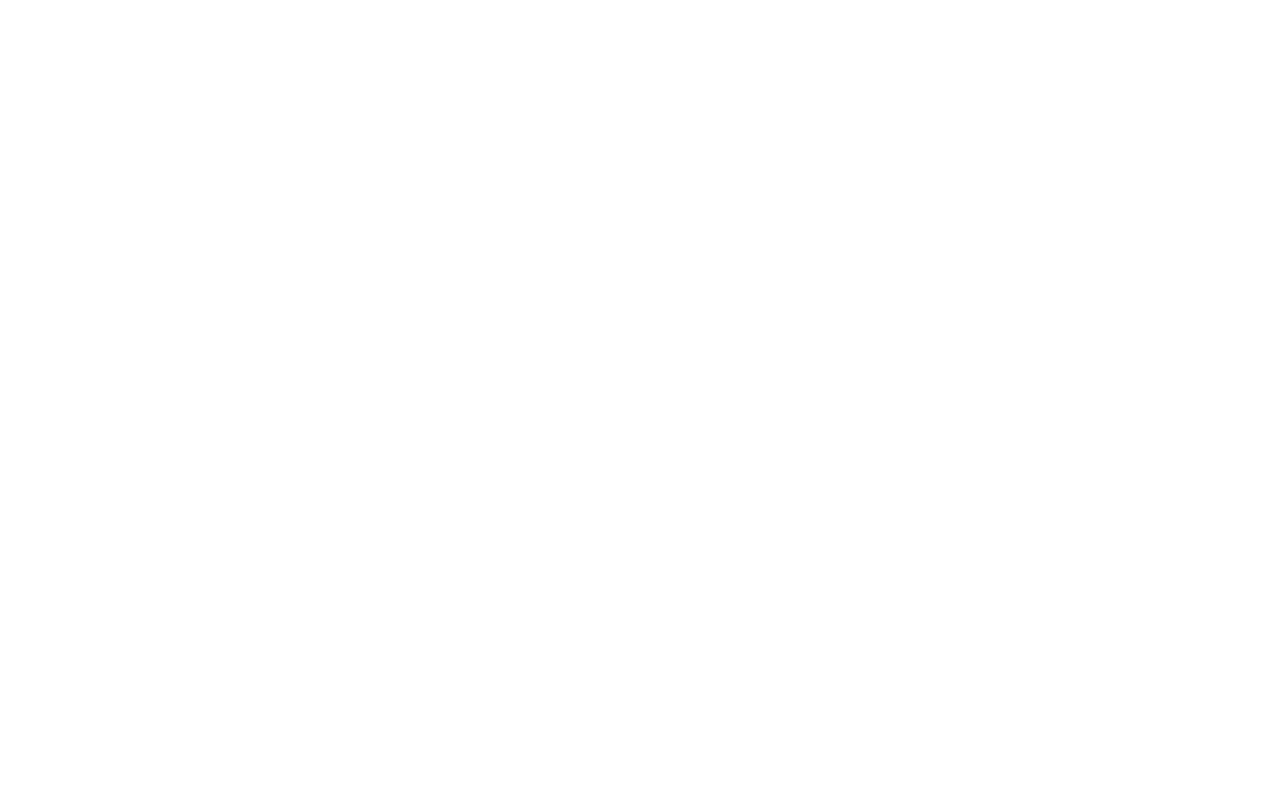
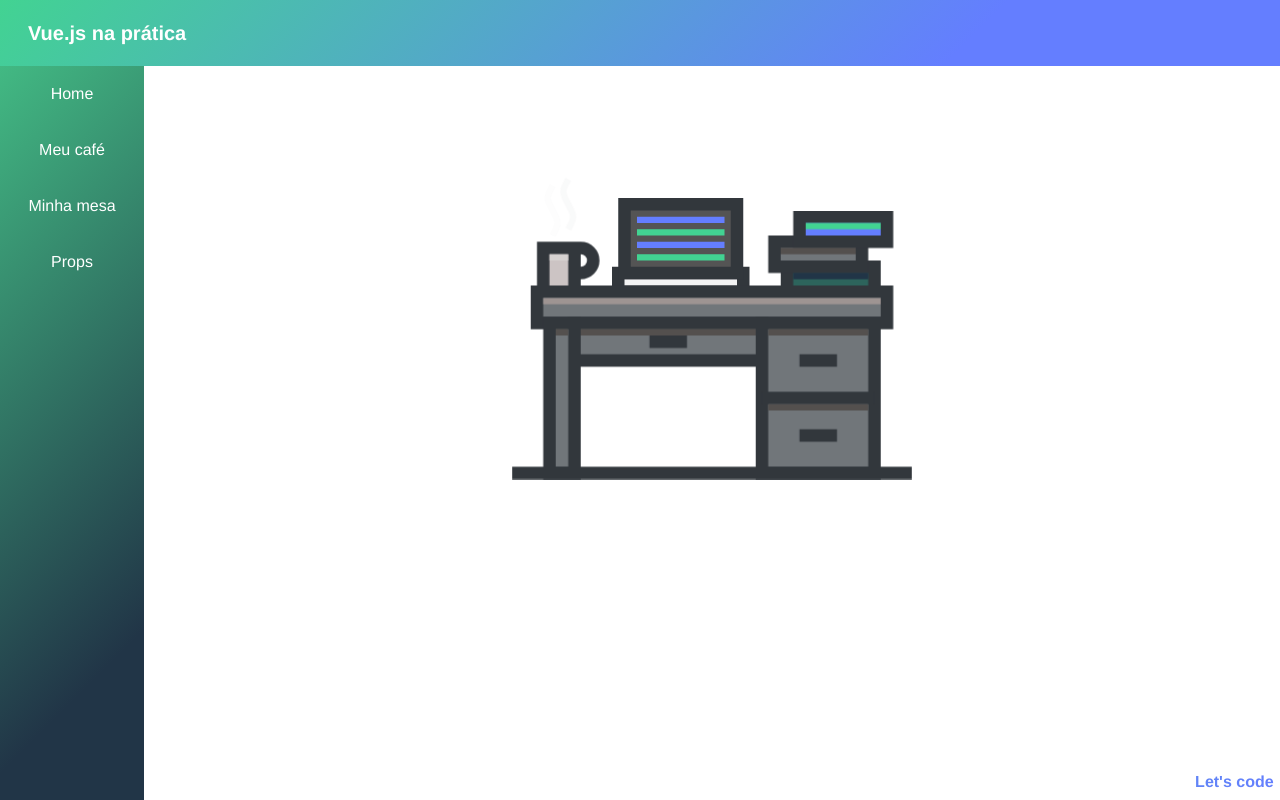
Before and after one commit to cris-scheib/vue-in-practice, a Vue app: page /slot/desk in a window 1280 px wide. Before the commit this address had no page. Built offline with nearby package versions, Linux system fonts and the light colour scheme.

Commit message:
Finalização das telas

```diff
--- a/src/components/home/HomePage.vue
+++ b/src/components/home/HomePage.vue
@@ -13,7 +13,7 @@
           <router-link to="/binding">Bindings</router-link>
         </li>
         <li>
-          <router-link to="/slot">Slots</router-link>
+          <router-link to="/slot/coffee">Slots</router-link>
         </li>
         <li>
           <router-link to="/props">Props</router-link>
--- a/src/components/props/PropsPage.vue
+++ b/src/components/props/PropsPage.vue
@@ -1,4 +1,5 @@
 <template>
+
   <div class="props">
     <div class="container pb-5">
       <customizer-card v-model:colors="colors" />
--- a/src/components/props/partials/CustomizerCard.vue
+++ b/src/components/props/partials/CustomizerCard.vue
@@ -7,11 +7,12 @@
                     {{ color }}
                 </p>
             </div>
+            <input type="color" id="new-color" @change="addColor()" class="hide" v-model="newColor">
             <label for="new-color" title="Adicionar cor">
                 <div class="card-color white">
-                    <input type="color" id="new-color" @change="addColor()" class="hide" v-model="newColor">
                     <svg xmlns="http://www.w3.org/2000/svg" fill="currentColor" viewBox="0 0 16 16">
-                        <path d="M8 4a.5.5 0 0 1 .5.5v3h3a.5.5 0 0 1 0 1h-3v3a.5.5 0 0 1-1 0v-3h-3a.5.5 0 0 1 0-1h3v-3A.5.5 0 0 1 8 4z" />
+                        <path
+                            d="M8 4a.5.5 0 0 1 .5.5v3h3a.5.5 0 0 1 0 1h-3v3a.5.5 0 0 1-1 0v-3h-3a.5.5 0 0 1 0-1h3v-3A.5.5 0 0 1 8 4z" />
                     </svg>
                 </div>
             </label>
@@ -57,7 +58,6 @@
 .card-color.white {
     border: 2px solid white;
     padding: 0.65em 2em;
-    position: relative;
 }
 
 .card-color p {
@@ -66,14 +66,13 @@
 }
 
 .card-color.white svg {
-    height: 2em;
-    position: absolute;
-    top: 20%;
-    left: 36%;
+    height: calc(2em - 2px);
     color: white;
 }
 
 input.hide {
     visibility: hidden;
+    width: 0;
+
 }
 </style>
--- a/src/components/slot/SlotPage.vue
+++ b/src/components/slot/SlotCoffeePage.vue
@@ -13,7 +13,7 @@
 import CoffeeAnimation from './partials/CoffeeAnimation.vue';
 export default {
   components: { Layout, CoffeeAnimation },
-  name: "SlotPage",
+  name: "SlotCoffeePage",
   data() {
     return {
     };
--- /dev/null
+++ b/src/components/slot/SlotDeskPage.vue
@@ -0,0 +1,22 @@
+<template>
+  <layout>
+    <div class="slot">
+      <div class="center">
+        <desk-animation />
+      </div>
+    </div>
+  </layout>
+</template>
+
+<script>
+import Layout from './layout/LayoutComponent.vue';
+import DeskAnimation from './partials/DeskAnimation.vue';
+export default {
+  components: { Layout, DeskAnimation },
+  name: "SlotDeskPage",
+  data() {
+    return {
+    };
+  },
+};
+</script>
--- a/src/components/slot/layout/SidebarComponent.vue
+++ b/src/components/slot/layout/SidebarComponent.vue
@@ -2,9 +2,10 @@
     <div class="sidebar">
         <div class="sidebar-content">
             <nav class="nav flex-column">
-                <a class="nav-link active" aria-current="page" href="#">Home</a>
-                <a class="nav-link" href="#">Dashboard</a>
-                <a class="nav-link" href="#">Reports</a>
+                <router-link class="nav-link" to="/">Home</router-link>
+                <router-link class="nav-link" to="/slot/coffee">Meu café</router-link>
+                <router-link class="nav-link" to="/slot/desk">Minha mesa</router-link>
+                <router-link class="nav-link" to="/props">Props</router-link>
             </nav>
         </div>
     </div>
@@ -23,13 +24,16 @@
     background: linear-gradient(315deg, #213547 25%, #42b983);
 }
 
-.nav-link, .nav-link:hover {
+.nav-link,
+.nav-link:hover {
     color: white;
     padding: 1rem 1rem;
 }
-.nav-link.active{
+
+.nav-link.active {
     font-weight: bold;
 }
+
 .title {
     color: white;
     padding: 0.5em;
--- /dev/null
+++ b/src/components/slot/partials/DeskAnimation.vue
@@ -0,0 +1,143 @@
+<template>
+    <!-- Designed with Figma -->
+    <svg class="desk" viewBox="0 0 64 64" fill="none" xmlns="http://www.w3.org/2000/svg">
+        <g id="study">
+            <rect />
+            <g id="smoke">
+                <path id="smoke-2"
+                    d="M9 21L9.55279 19.8944C9.83431 19.3314 9.83431 18.6686 9.55279 18.1056L9 17L8.44721 15.8944C8.16569 15.3314 8.16569 14.6686 8.44721 14.1056L9 13"
+                    stroke="#71767a" />
+                <path id="smoke-1"
+                    d="M6.5 22L7.05279 20.8944C7.33431 20.3314 7.33431 19.6686 7.05279 19.1056L6.5 18L5.94721 16.8944C5.66569 16.3314 5.66569 15.6686 5.94721 15.1056L6.5 14"
+                    stroke="#71767a" />
+            </g>
+            <g id="laptop">
+                <rect id="laptop-base" x="17" y="28" width="20" height="3" fill="#F3F3F3" stroke="#32373c"
+                    stroke-width="2" />
+                <rect id="laptop-screen" x="18" y="17" width="18" height="11" fill="#545454" stroke="#32373c"
+                    stroke-width="2" />
+                <rect id="line-1" x="20" y="19" width="14" height="1" fill="#647eff" />
+                <rect id="line-2" x="20" y="21" width="14" height="1" fill="#42d392" />
+                <rect id="line-3" x="20" y="23" width="14" height="1" fill="#647eff" />
+                <rect id="line-4" x="20" y="25" width="14" height="1" fill="#42d392" />
+            </g>
+            <g id="cup">
+                <rect id="Rectangle 978" x="5" y="24" width="5" height="7" fill="#CCC4C4" stroke="#32373c"
+                    stroke-width="2" />
+                <path id="Ellipse 416" d="M11 28C12.1046 28 13 27.1046 13 26C13 24.8954 12.1046 24 11 24"
+                    stroke="#32373c" stroke-width="2" />
+                <rect id="Rectangle 996" x="6" y="25" width="3" height="1" fill="#D6D2D1" />
+            </g>
+            <g id="books">
+                <rect id="Rectangle 984" x="58" y="27" width="4" height="14" transform="rotate(90 58 27)" fill="#2d645c"
+                    stroke="#32373c" stroke-width="2" />
+                <rect id="Rectangle 985" x="56" y="23" width="4" height="14" transform="rotate(90 56 23)" fill="#71767a"
+                    stroke="#32373c" stroke-width="2" />
+                <rect id="Rectangle 986" x="60" y="19" width="4" height="14" transform="rotate(90 60 19)" fill="#647eff"
+                    stroke="#32373c" stroke-width="2" />
+                <rect id="Rectangle 993" x="47" y="20" width="12" height="1" fill="#42d392" />
+                <rect id="Rectangle 994" x="43" y="24" width="12" height="1" fill="#54504E" />
+                <rect id="Rectangle 995" x="45" y="28" width="12" height="1" fill="#213547" />
+            </g>
+            <g id="desk">
+                <rect id="Rectangle 973" x="4" y="31" width="56" height="5" fill="#71767a" stroke="#32373c"
+                    stroke-width="2" />
+                <rect id="Rectangle 987" x="10" y="36" width="30" height="6" fill="#71767a" stroke="#32373c"
+                    stroke-width="2" />
+                <rect id="Rectangle 975" x="6" y="36" width="4" height="24" fill="#71767a" stroke="#32373c"
+                    stroke-width="2" />
+                <rect id="Rectangle 974" x="40" y="36" width="18" height="24" fill="#71767a" stroke="#32373c"
+                    stroke-width="2" />
+                <line id="Line 129" x1="40" y1="48" x2="58" y2="48" stroke="#32373c" stroke-width="2" />
+                <line id="Line 130" x1="22" y1="39" x2="28" y2="39" stroke="#32373c" stroke-width="2" />
+                <line id="Line 142" x1="46" y1="42" x2="52" y2="42" stroke="#32373c" stroke-width="2" />
+                <line id="Line 131" x1="46" y1="54" x2="52" y2="54" stroke="#32373c" stroke-width="2" />
+                <rect id="Rectangle 988" x="11" y="37" width="28" height="1" fill="#54504E" />
+                <rect id="Rectangle 992" x="5" y="32" width="54" height="1" fill="#9E9492" />
+                <rect id="Rectangle 989" x="7" y="37" width="2" height="1" fill="#54504E" />
+                <rect id="Rectangle 990" x="41" y="37" width="16" height="1" fill="#54504E" />
+                <rect id="Rectangle 991" x="41" y="49" width="16" height="1" fill="#54504E" />
+                <line id="Line 143" y1="60" x2="64" y2="60" stroke="#32373c" stroke-width="2" />
+            </g>
+        </g>
+    </svg>
+</template>
+
+<script>
+export default {
+    created() {
+        this.gettingMyCoffee()
+    },
+    methods: {
+        gettingMyCoffee() {
+            console.log('Meu amado café')
+        }
+    }
+};
+</script>
+
+<style scope>
+.desk{
+    height: 25em;
+        margin-left: 9rem;
+        margin-top: 2rem;
+}
+#smoke-1 {
+  stroke-dasharray: 0, 10;
+  animation: smoke 6s ease infinite;
+}
+
+#smoke-2 {
+  stroke-dasharray: 0, 10;
+  animation: smoke 6s 0.5s ease infinite;
+}
+
+@keyframes smoke {
+  0% {
+    stroke-dasharray: 0, 10;
+  }
+
+  50% {
+    stroke-dasharray: 10, 0;
+  }
+
+  100% {
+    stroke-dasharray: 10, 0;
+    opacity: 0;
+  }
+}
+
+/* WRITING */
+#line-1 {
+  opacity: 0;
+  animation: writing 0.5s linear forwards;
+}
+
+#line-2 {
+  opacity: 0;
+  animation: writing 0.5s 1s linear forwards;
+}
+
+#line-3 {
+  opacity: 0;
+  animation: writing 0.5s 1.5s linear forwards;
+}
+
+#line-4 {
+  opacity: 0;
+  animation: writing 0.5s 2s linear forwards;
+}
+
+@keyframes writing {
+  0% {
+    width: 0px;
+    opacity: 1;
+  }
+
+  100% {
+    width: 14px;
+    opacity: 1;
+  }
+}
+
+</style>
--- a/src/router/index.js
+++ b/src/router/index.js
@@ -1,6 +1,7 @@
 import { createWebHistory, createRouter } from "vue-router";
 import HomePage from '@/components/home/HomePage.vue'
-import SlotPage from '@/components/slot/SlotPage.vue'
+import SlotCoffeePage from '@/components/slot/SlotCoffeePage.vue'
+import SlotDeskPage from '@/components/slot/SlotDeskPage.vue'
 import BindingPage from '@/components/binding/BindingPage.vue'
 import PropsPage from '@/components/props/PropsPage.vue'
 
@@ -18,9 +19,14 @@
     component: BindingPage,
   },
   {
-    path: "/slot",
-    name: "Slot",
-    component: SlotPage,
+    path: "/slot/coffee",
+    name: "SlotCoffee",
+    component: SlotCoffeePage,
+  },
+  {
+    path: "/slot/desk",
+    name: "SlotDesk",
+    component: SlotDeskPage,
   },
   {
     path: "/props",
```
